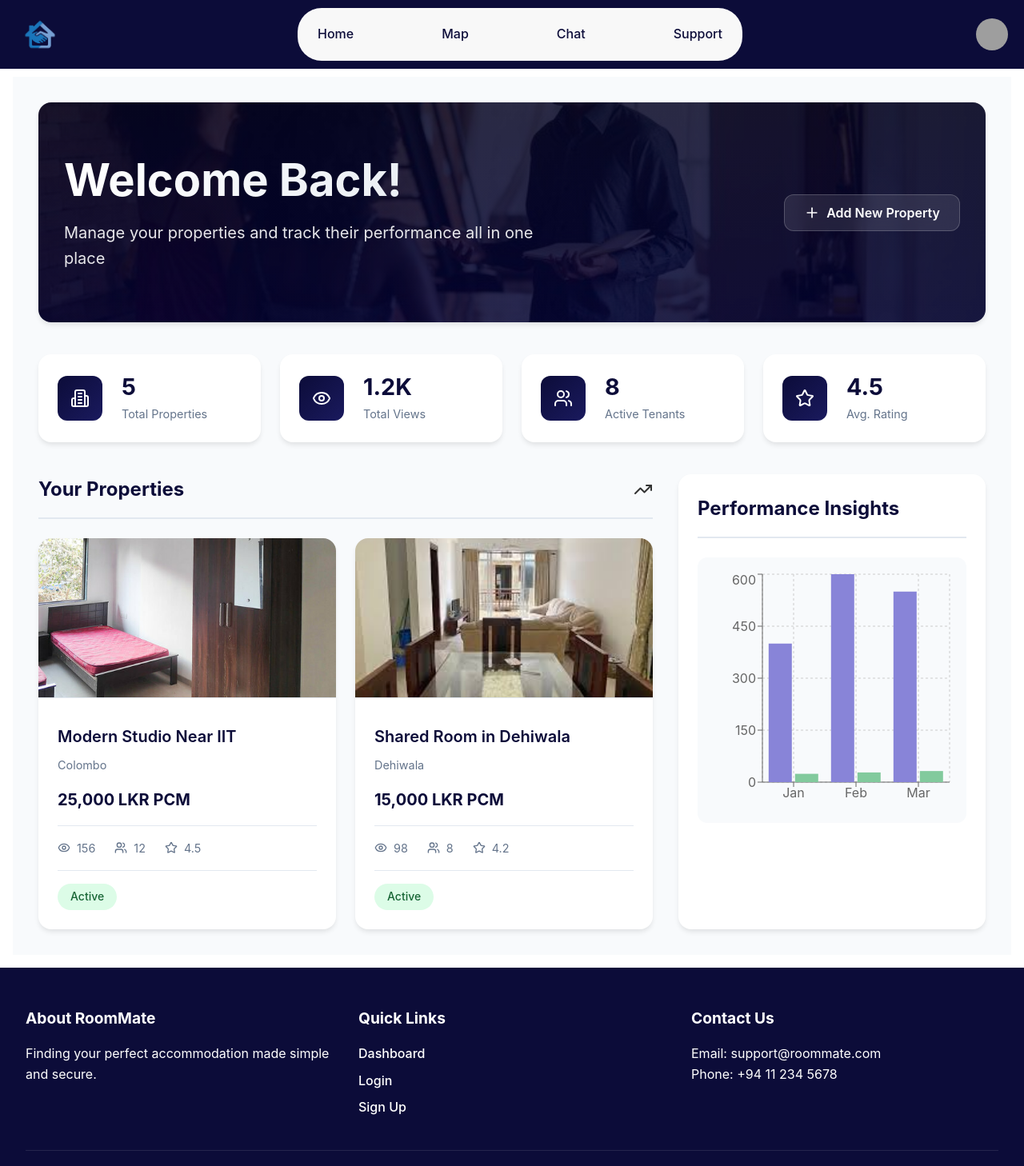
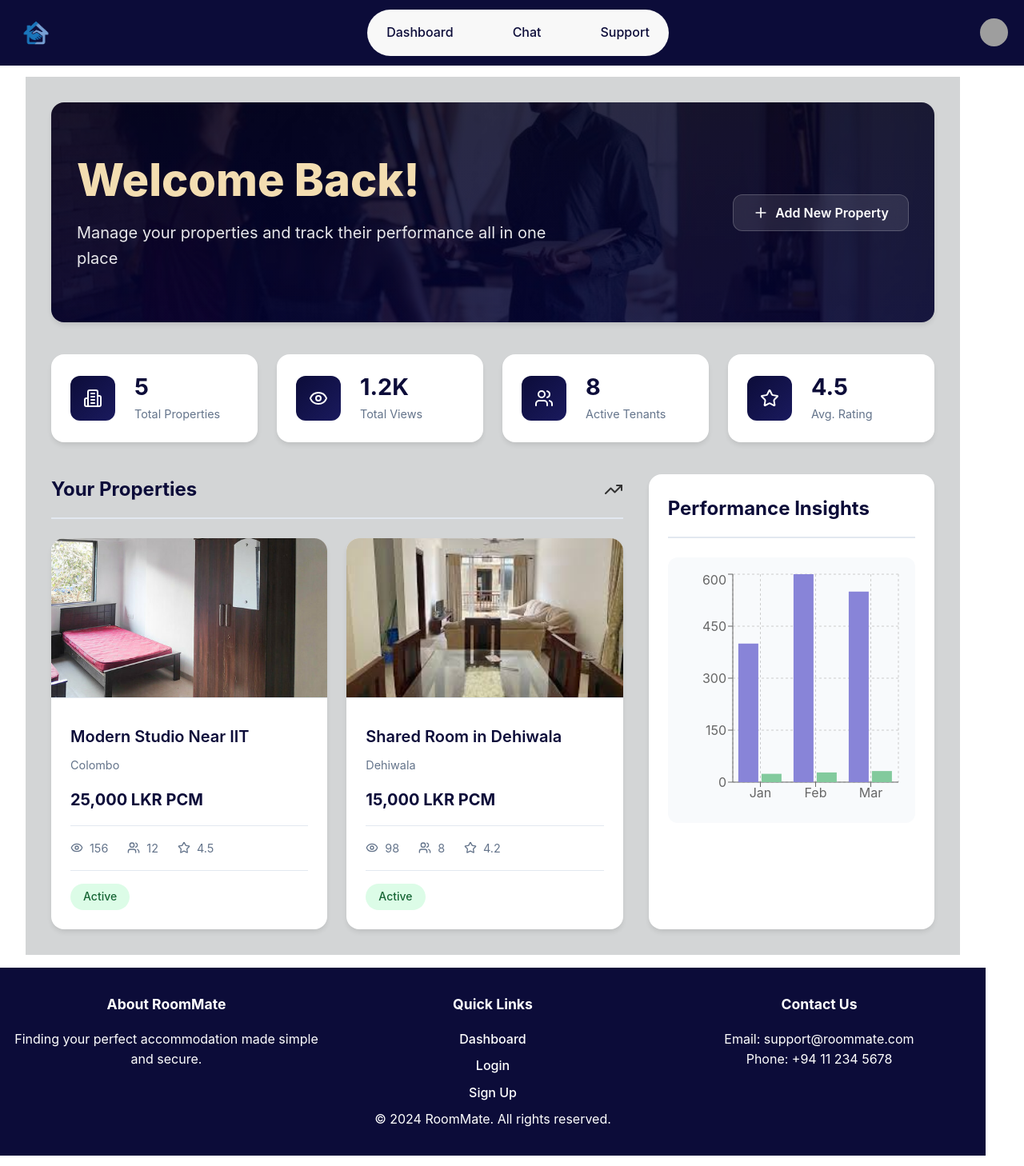
Before and after one commit to minindugimshan/BoardMate, a React (Vite) app: page / in a window 1280 px wide. Shown: the top 1458 px of the page at 80% size. Built offline with nearby package versions, Linux system fonts and the light colour scheme; grey boxes are pictures that could not be loaded.

Commit message:
Added media queries for website responsiveness

```diff
--- a/src/App.css
+++ b/src/App.css
@@ -6,11 +6,12 @@
 }
 
 body {
-  font-family: 'Inter', -apple-system, BlinkMacSystemFont, 'Segoe UI', Roboto, Oxygen, Ubuntu, Cantarell, 'Open Sans', 'Helvetica Neue', sans-serif;
+  font-family: 'Inter', sans-serif;
   line-height: 1.6;
   color: #333;
 }
 
+/* App container */
 .app {
   min-height: 100vh;
   display: flex;
@@ -20,7 +21,7 @@ body {
 /* Navbar styles */
 .navbar {
   background-color: rgb(12, 12, 57);
-  padding: 10px 20px;
+  padding: 12px 20px;
   display: flex;
   justify-content: space-between;
   align-items: center;
@@ -38,8 +39,8 @@ body {
 }
 
 .nav-logo {
-  width: 60px;
-  height: 60px;
+  width: 50px;
+  height: 50px;
   border-radius: 50%;
   object-fit: cover;
 }
@@ -47,29 +48,28 @@ body {
 .nav-links {
   display: flex;
   font-weight: bold;
-  gap: 80px;
+  gap: 50px;
   background-color: rgb(248, 248, 248);
-  padding: 10px;
-  border-radius: 30px;
+  padding: 8px 12px;
+  border-radius: 50px;
   margin: 0 auto;
 }
 
 .nav-link {
-  border-radius: 10px;
-  padding: 10px 15px;
+  border-radius: 50px;
+  padding: 8px 12px;
   color: #0c0c39;
   text-decoration: none;
   display: flex;
   align-items: center;
   gap: 0.5rem;
-  transition: all 0.3s ease;
+  transition: all 0.3s ease-in-out;
 }
 
 .nav-link:hover {
   color: #f5faff;
   background-color: rgb(25, 28, 53);
-  border-radius: 20px;
-  transform: scale(1.1);
+  transform: scale(1.05);
 }
 
 .profile-container {
@@ -78,50 +78,52 @@ body {
 }
 
 .profile {
-  height: 40px;
-  width: 40px;
+  height: 35px;
+  width: 35px;
   border-radius: 50%;
   object-fit: cover;
 }
 
+/* Mobile menu button */
 .mobile-menu-btn {
   display: none;
-  background-color: #f5faff;
-  border: 1px solid white;
-  padding: 5px 10px;
-  border-radius: 5px;
+  background: none;
+  border: none;
+  font-size: 22px;
   cursor: pointer;
+  color: white;
 }
 
 /* Main content styles */
 .main-content {
   flex: 1;
   width: 100%;
-  max-width: 1440px;
+  max-width: 1200px;
   margin: 0 auto;
   padding: 1rem;
-  margin-top: 80px; /* Added to account for fixed navbar */
+  margin-top: 80px; /* Adjusted for fixed navbar */
 }
 
 /* Footer styles */
 .footer {
   background-color: #0c0c39;
   color: white;
-  padding: 3rem 2rem 1rem;
+  padding: 2rem 1rem;
   margin-top: auto;
+  text-align: center;
 }
 
 .footer-content {
   display: grid;
-  grid-template-columns: repeat(auto-fit, minmax(250px, 1fr));
-  gap: 2rem;
-  max-width: 1440px;
+  grid-template-columns: repeat(auto-fit, minmax(200px, 1fr));
+  gap: 1.5rem;
+  max-width: 1200px;
   margin: 0 auto;
 }
 
 .footer-section h3 {
   margin-bottom: 1rem;
-  font-size: 1.2rem;
+  font-size: 1.1rem;
 }
 
 .footer-section a {
@@ -135,26 +137,16 @@ body {
   text-decoration: underline;
 }
 
-.footer-bottom {
-  text-align: center;
-  margin-top: 2rem;
-  padding-top: 1rem;
-  border-top: 1px solid rgba(255, 255, 255, 0.1);
-}
-
 /* Responsive styles */
 @media (max-width: 1024px) {
-  .navbar {
-    padding: 10px 20px;
-  }
-
   .nav-links {
-    gap: 40px;
+    gap: 30px;
+    padding: 6px 10px;
   }
 
   .profile {
-    height: 35px;
-    width: 35px;
+    height: 30px;
+    width: 30px;
   }
 }
 
@@ -173,10 +165,12 @@ body {
     top: 100%;
     left: 0;
     right: 0;
-    background-color: rgb(248, 248, 248);
+    background-color: rgba(12, 12, 57, 0.95);
     flex-direction: column;
     padding: 15px;
-    gap: 20px;
+    gap: 15px;
+    text-align: center;
+    border-radius: 0 0 10px 10px;
   }
 
   .nav-links.active {
@@ -184,13 +178,14 @@ body {
   }
 
   .nav-link {
+    color: white;
     width: 100%;
     justify-content: center;
   }
 
   .profile {
-    height: 30px;
-    width: 30px;
+    height: 28px;
+    width: 28px;
   }
 }
 
@@ -200,17 +195,18 @@ body {
   }
 
   .nav-logo {
-    width: 50px;
-    height: 50px;
+    width: 45px;
+    height: 45px;
   }
 
   .mobile-menu-btn {
     font-size: 18px;
-    padding: 5px 10px;
+    padding: 5px;
   }
 
   .nav-links {
-    gap: 15px;
+    gap: 12px;
+    padding: 10px;
   }
 
   .profile {
@@ -232,5 +228,5 @@ body {
 }
 
 .nav-links.active {
-  animation: fadeIn 0.3s ease-out;
+  animation: fadeIn 0.3s ease-in-out;
 }
--- a/src/App.jsx
+++ b/src/App.jsx
@@ -24,8 +24,7 @@ function App() {
           </button>
 
           <div className={`nav-links ${isMenuOpen ? 'active' : ''}`}>
-            <Link to="/" className="nav-link">Home</Link>
-            <Link to="/map" className="nav-link">Map</Link>
+            <Link to="/" className="nav-link">Dashboard</Link>
             <Link to="/chat" className="nav-link">Chat</Link>
             <Link to="/support" className="nav-link">Support</Link>
           </div>
--- a/src/components/LandlordDashboard/LandlordDashboard.css
+++ b/src/components/LandlordDashboard/LandlordDashboard.css
@@ -1,7 +1,8 @@
 .dashboard-container {
     padding: 2rem;
-    background-color: #f8fafc;
+    background-color: #d3d5d6;
     min-height: 100vh;
+    width: 100%;
 }
 
 .dashboard-header {
@@ -21,8 +22,8 @@
 
 .dashboard-header h1 {
     font-size: 3.5rem;
-    font-weight: 700;
-    background: linear-gradient(to right, #fff, #e2e8f0);
+    font-weight: 800;
+    background: rgb(243, 221, 177);
     -webkit-background-clip: text;
     -webkit-text-fill-color: transparent;
     margin: 0;
```
